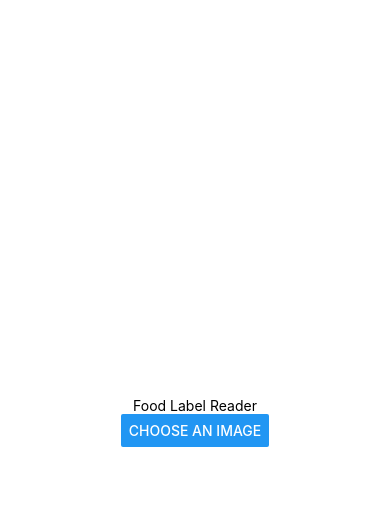
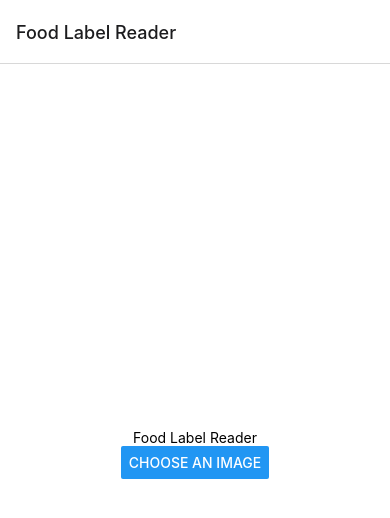
Before and after one commit to nscc-itc-winter2024-mt/in-class-react-native-mbtrum-1, a React Native app: screen / in a window 390 px wide. Shown: the top 518 px of the page. Built offline with nearby package versions, Linux system fonts and the light colour scheme.

Commit message:
Added React Screens and Home Screen.

```diff
--- a/App.js
+++ b/App.js
@@ -2,8 +2,12 @@ import { StatusBar } from 'expo-status-bar';
 import { StyleSheet, Text, View, Button, Image } from 'react-native';
 import * as ImagePicker from 'expo-image-picker';
 import React, { useState } from 'react';
+import {NavigationContainer, StackActions} from '@react-navigation/native';
+import {createNativeStackNavigator} from '@react-navigation/native-stack';
 
-export default function App() {
+const Stack = createNativeStackNavigator();
+
+function HomeScreen( { navigation } ){
   const [image, setImage] = useState(null);
 
   // Function to choose photo on phone
@@ -35,6 +39,16 @@ export default function App() {
   );
 }
 
+export default function App() {
+  return (
+    <NavigationContainer>
+      <Stack.Navigator>
+        <Stack.Screen name='Home' component={ HomeScreen } options={{ title: 'Food Label Reader'}} />
+      </Stack.Navigator>
+    </NavigationContainer>
+  );
+}
+
 const styles = StyleSheet.create({
   container: {
     flex: 1,
--- a/package.json
+++ b/package.json
@@ -9,11 +9,14 @@
     "web": "expo start --web"
   },
   "dependencies": {
+    "@react-navigation/native": "^6.1.10",
+    "@react-navigation/native-stack": "^6.9.18",
     "expo": "~50.0.7",
     "expo-image-picker": "^14.7.1",
     "expo-status-bar": "~1.11.1",
     "react": "18.2.0",
-    "react-native": "0.73.4"
+    "react-native": "0.73.4",
+    "react-native-screens": "^3.29.0"
   },
   "devDependencies": {
     "@babel/core": "^7.20.0"
```
Also changed, not shown: 1 other file (tests, documents, lock files or other folders).
